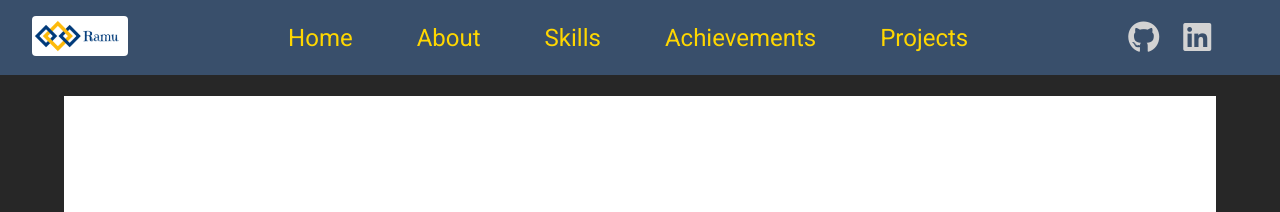
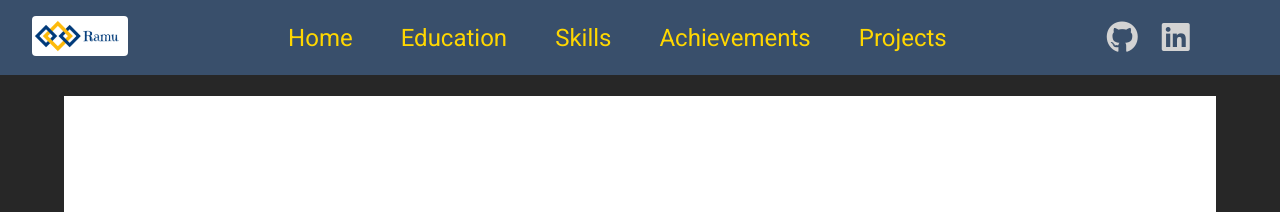
Before and after one commit to fsdmern/8.html-css-cv-practice-project, a plain HTML site: page index.html in a window 1280 px wide. Shown: the top 212 px of the page. Drawn offline with Linux system fonts and the light colour scheme.

Commit message:
home page updated

```diff
--- a/index.html
+++ b/index.html
@@ -30,7 +30,7 @@
         </div>
         <div class="menu">
           <a href="#home">Home</a>
-          <a href="#education">About</a>
+          <a href="#education">Education</a>
           <a href="#skills">Skills</a>
           <a href="#ach">Achievements</a>
           <a href="#proj">Projects</a>
@@ -54,7 +54,7 @@
           </div>
         </div>
       </section>
-      <section id="about">
+      <section id="education">
         <h1>Education</h1>
         <p>Lorem ipsum dolor sit amet consectetur adipisicing elit. Maxime, sed. Velit provident placeat deserunt perspiciatis at voluptate enim odio mollitia a laboriosam deleniti, aspernatur ratione, repudiandae id, tempore veniam perferendis.</p>
         <p>Lorem ipsum dolor sit amet consectetur adipisicing elit. Maxime, sed. Velit provident placeat deserunt perspiciatis at voluptate enim odio mollitia a laboriosam deleniti, aspernatur ratione, repudiandae id, tempore veniam perferendis.</p>
--- a/style.css
+++ b/style.css
@@ -60,7 +60,7 @@ nav {
 
 .menu {
   display: flex;
-  gap: 4rem;
+  gap: 3rem;
   justify-content: center;
   align-items: center;
 }
```
